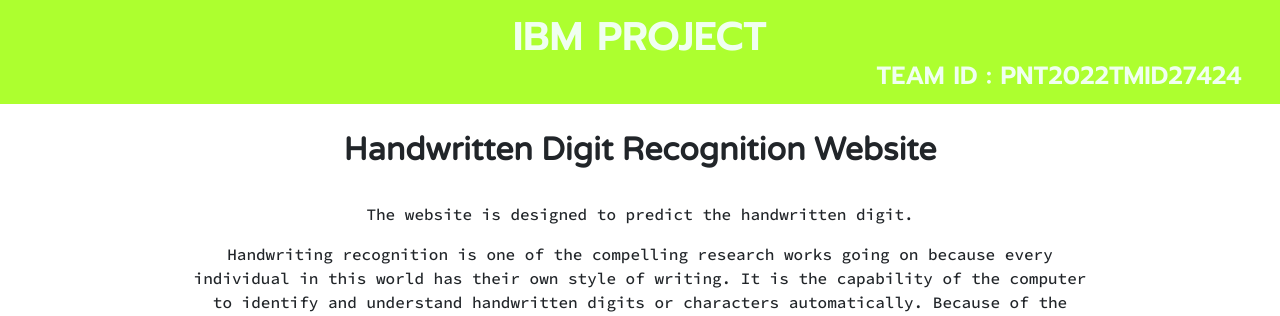
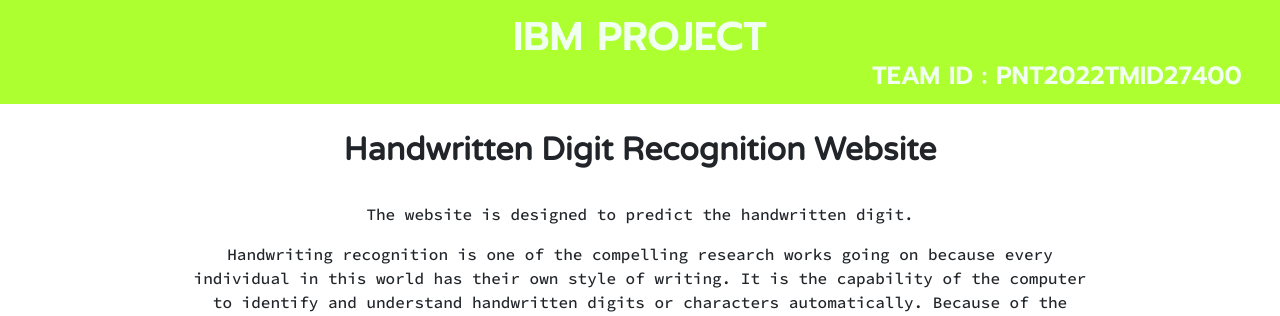
Before and after one commit to IBM-EPBL/IBM-Project-21281-1659776755, a Python web app: template Project development phase/Sprint 3/template/index.html in a window 1280 px wide. Shown: the top 316 px of the page. Run offline with Jinja, Linux system fonts and the light colour scheme; the template is opened without the code that fills it, so the values that code supplies are empty; some libraries are stand-ins or nearby versions; some web fonts are replaced.

Commit message:
Update index.html

```diff
--- a/Project development phase/Sprint 3/template/index.html
+++ b/Project development phase/Sprint 3/template/index.html
@@ -39,7 +39,7 @@
 <body>
 
   <h1 class="welcome">IBM PROJECT
-  <div id="team_id">TEAM ID : PNT2022TMID27424</div>
+  <div id="team_id">TEAM ID : PNT2022TMID27400</div>
   </h1>
   <section id="title">
     <h4 class="heading">Handwritten Digit Recognition Website</h4>
```
